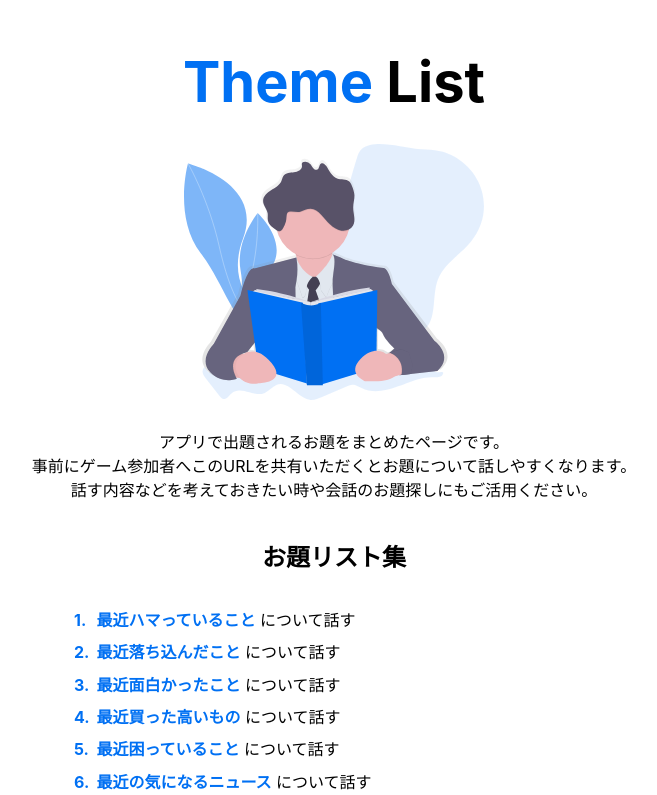
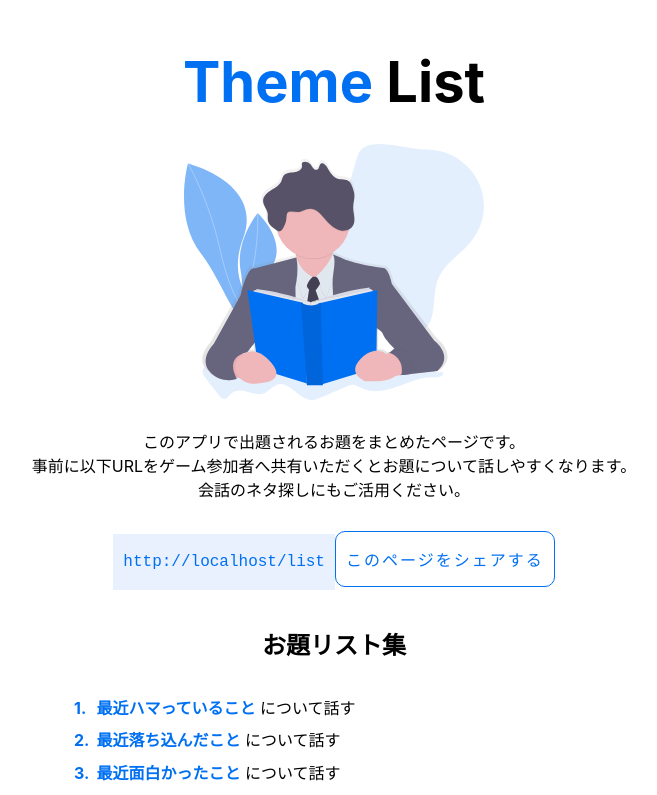
Before and after one commit to Kazuki-tam/theme-talk, a Next.js app: page /list in a window 1280 px wide. Shown: the top 795 px of the page, without its empty margins (306-963 px from the left). Built offline with nearby package versions, Linux system fonts and the light colour scheme.

Commit message:
Update: list page

```diff
--- a/pages/list.js
+++ b/pages/list.js
@@ -3,6 +3,39 @@ import Link from 'next/link';
 import { themes } from '../data/themedata';
 
 export default function ThemeList() {
+  function share() {
+    if (navigator.share) {
+      navigator.share({
+        title: document.querySelector("title").textContent,
+        text: document.querySelector("meta[name='description']").getAttribute('content'),
+        url: location.href
+      });
+    }
+    else {
+      alert("申し訳ありません。このブラウザはシェア機能に対応していません。");
+    }
+  }
+
+  const ShowUrl = () => {
+    const url = location.href;
+    return(
+      <p className="codeWrap">
+        <pre>
+          <code className="code">
+            {url}
+          </code>
+        </pre>
+        <style jsx>{`
+        .codeWrap {
+          background: #EAF1FE;
+          color: #0070f3;
+          display: inline-block;
+          padding: 0 1rem;
+        }
+       `}</style>
+      </p>
+    );
+  }
 
   const ShowThemes = () => {
     return(
@@ -75,10 +108,15 @@ export default function ThemeList() {
           </div>
 
           <p className="description u-mb10">
-            アプリで出題されるお題をまとめたページです。<br className="sp-br-none" />
-            事前にゲーム参加者へこのURLを共有いただくとお題について話しやすくなります。<br className="sp-br-none"/>
-            話す内容などを考えておきたい時や会話のお題探しにもご活用ください。
+            このアプリで出題されるお題をまとめたページです。<br className="sp-br-none" />
+            事前に以下URLをゲーム参加者へ共有いただくとお題について話しやすくなります。<br className="sp-br-none"/>
+            会話のネタ探しにもご活用ください。
           </p>
+
+          <div className="description u-mb20">
+            <ShowUrl />
+            <button type="button" className="share-btn sp-only" onClick={() => share()}>このページをシェアする</button>
+          </div>
 
           <section className="u-mb40">
             <div className="sec-content">
@@ -308,7 +346,7 @@ export default function ThemeList() {
           margin: 3rem auto;
 
           @media (max-width: 768px) {
-            width: 100%;
+            width: 60%;
           }
 
           img {
```
Also changed, not shown: pages/index.js (+0 -8 lines), pages/rule.js (+11 -1 lines).
